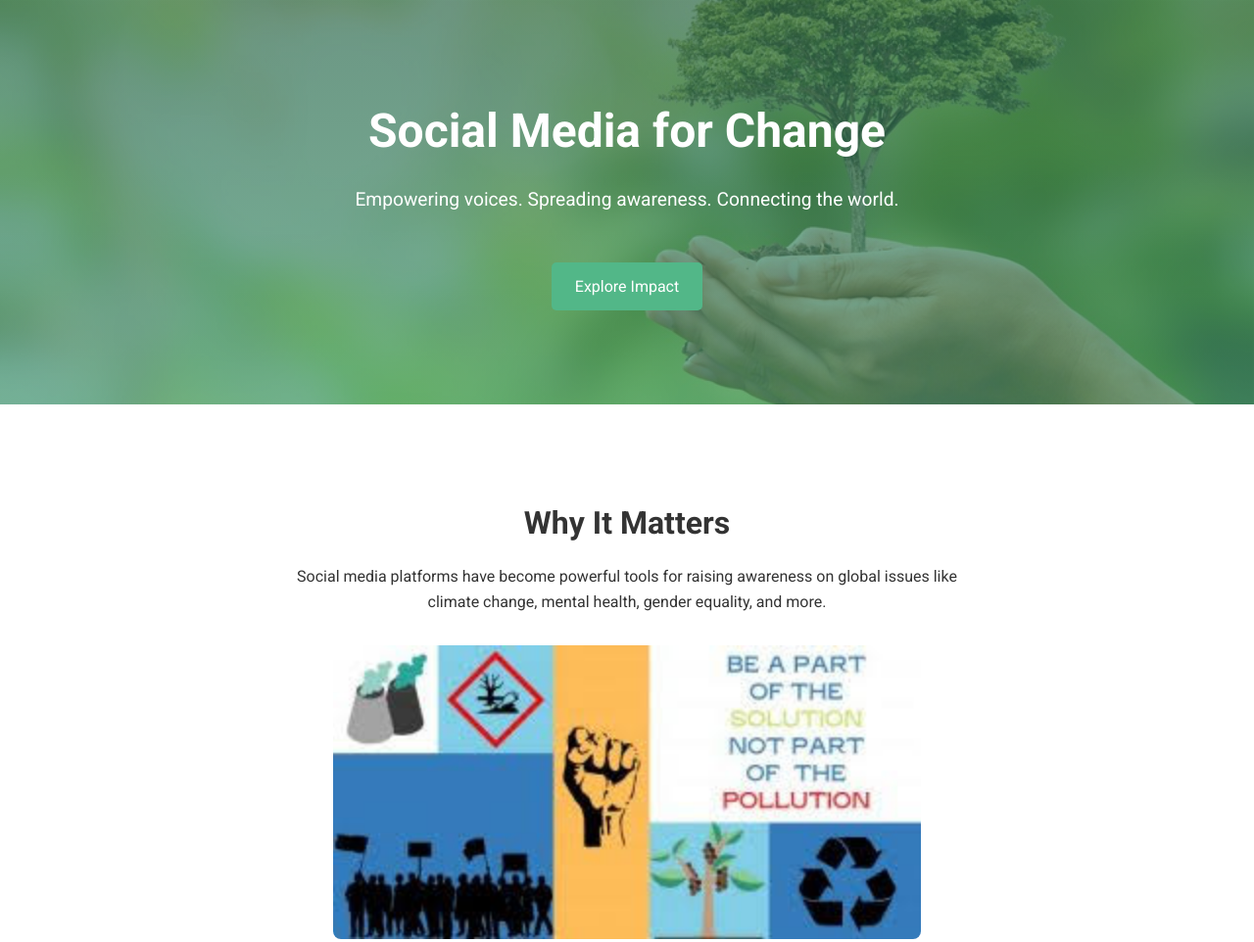
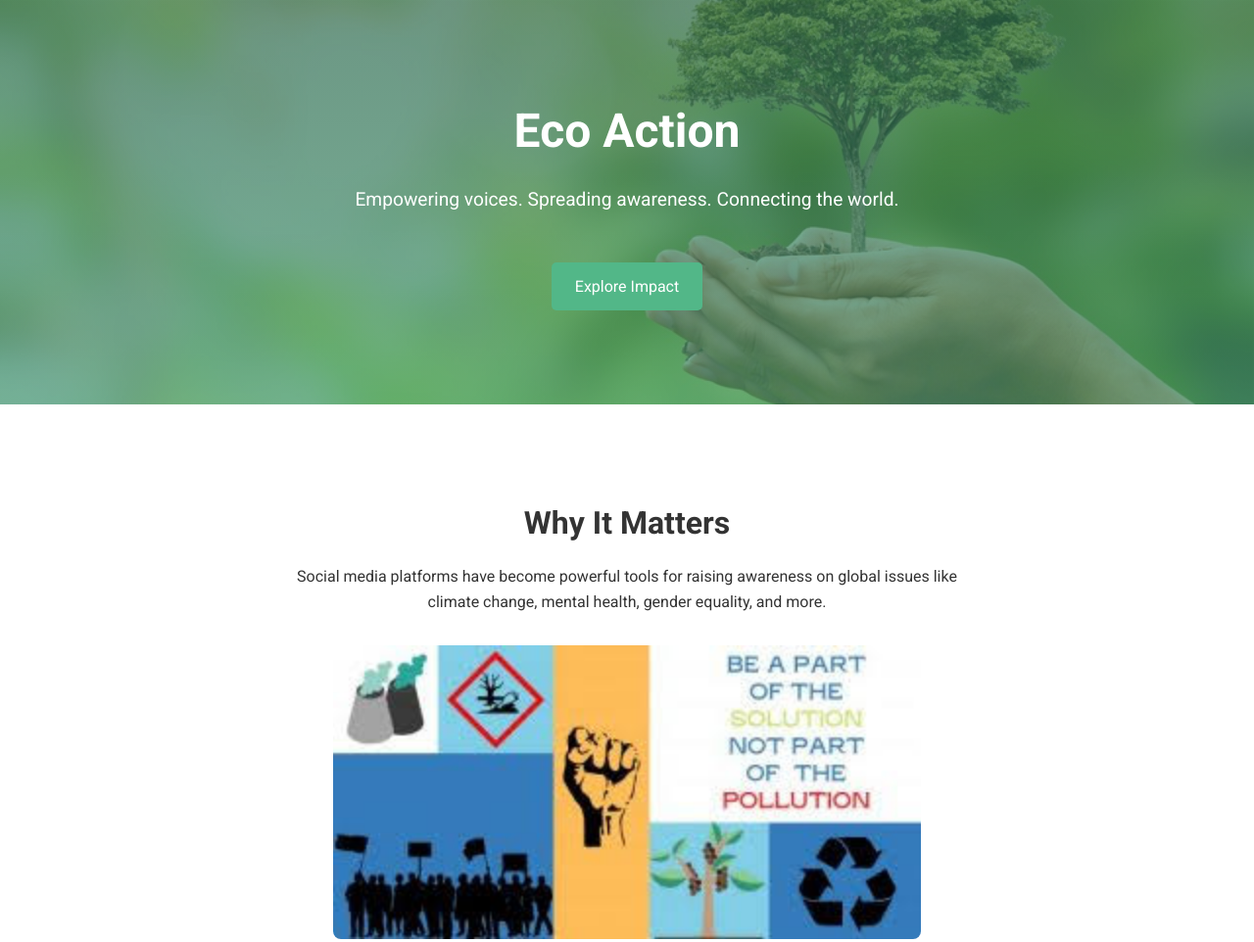
Before and after one commit to 23bsccs02-netizen/EcoAction, a plain HTML site: page index.html in a window 1280 px wide. Shown: the top 962 px of the page at 98% size. Drawn offline with Linux system fonts and the light colour scheme.

Commit message:
Update index.html

```diff
--- a/index.html
+++ b/index.html
@@ -10,7 +10,7 @@
 <body>
   <header class="hero">
     <div class="container">
-      <h1>Social Media for Change</h1>
+      <h1>Eco Action</h1>
       <p>Empowering voices. Spreading awareness. Connecting the world.</p>
       <a href="#impact" class="btn">Explore Impact</a>
     </div>
```
